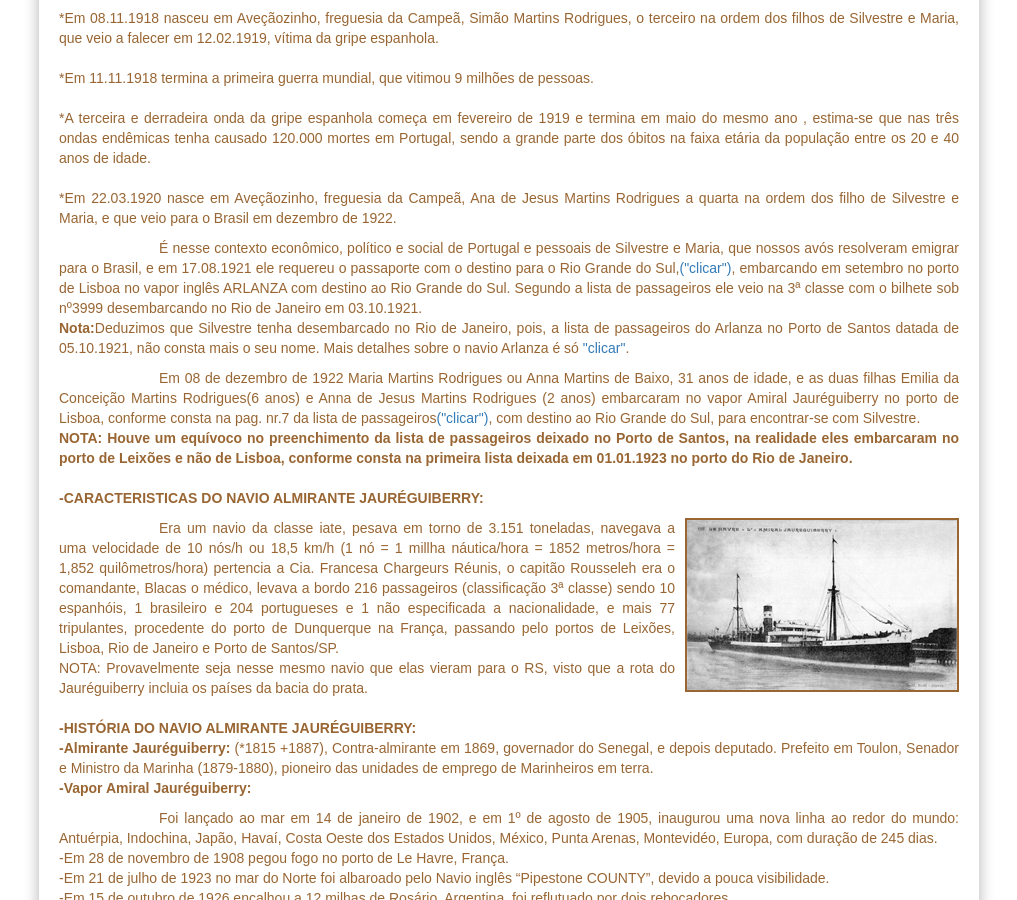
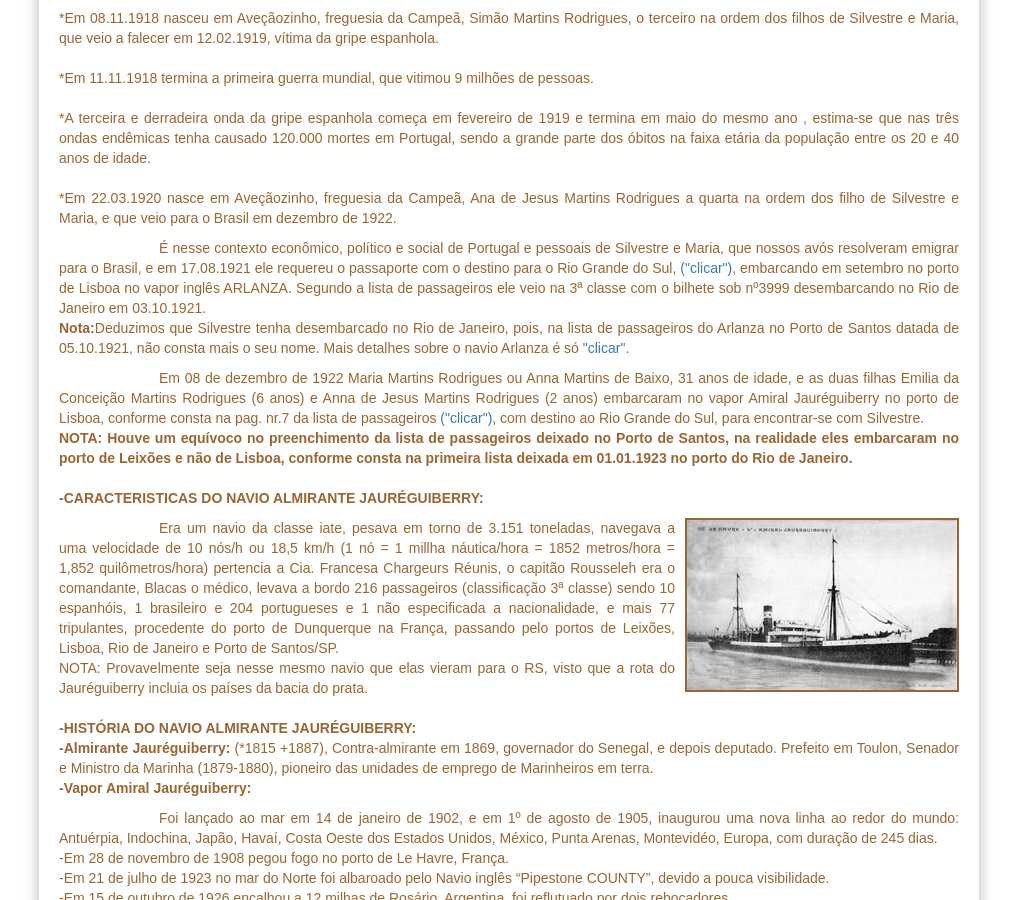
Before and after one commit to claudiovargas1955/claudiovargas1955.github.io, a Jekyll site: the page built from _pages/historia-de-silvestre.html, in a window 1280 px wide and 900 px high, scrolled down 9329 px. Shown: the whole window, without its empty margins (131-1148 px from the left). Built offline with Jekyll 4.4.1, drawn with Linux system fonts in a browser that asks for light colours; some web fonts are replaced.

Commit message:
Update historia-de-silvestre.html

```diff
--- a/_pages/historia-de-silvestre.html
+++ b/_pages/historia-de-silvestre.html
@@ -480,16 +480,16 @@ ondas endêmicas tenha causado 120.000 mortes em Portugal, sendo a grande parte
 *Em 22.03.1920 nasce em Aveçãozinho, freguesia da Campeã, Ana de Jesus Martins Rodrigues a quarta na ordem dos filho de Silvestre e
 Maria, e que veio para o Brasil em dezembro de 1922.
 <p style="text-indent:100px";/> É nesse contexto econômico, político e social de Portugal e pessoais de Silvestre e Maria, que nossos
-avós resolveram emigrar para o Brasil, e em 17.08.1921 ele requereu o passaporte com o destino para o Rio Grande do Sul,<a href="https://familysearch.org/pal:/MM9.3.1/TH-1942-25488-963-43?cc=1985805&wc=SW7S-L29:264201201,265385601"target="_blank";>("clicar")</a>,
-embarcando em setembro no porto de Lisboa no vapor inglês ARLANZA com destino ao Rio Grande do Sul. Segundo a lista de passageiros ele
-veio na 3ª classe com o bilhete sob nº3999 desembarcando no Rio de Janeiro em 03.10.1921.<br>
-<b>Nota:</b>Deduzimos que Silvestre tenha desembarcado no Rio de Janeiro, pois, a lista de passageiros do Arlanza no Porto de Santos
+avós resolveram emigrar para o Brasil, e em 17.08.1921 ele requereu o passaporte com o destino para o Rio Grande do Sul, <a href="https://familysearch.org/pal:/MM9.3.1/TH-1942-25488-963-43?cc=1985805&wc=SW7S-L29:264201201,265385601"target="_blank";>("clicar")</a>,
+embarcando em setembro no porto de Lisboa no vapor inglês ARLANZA. Segundo a lista de passageiros ele veio na 3ª classe com o bilhete
+sob nº3999 desembarcando no Rio de Janeiro em 03.10.1921.<br>
+<b>Nota:</b>Deduzimos que Silvestre tenha desembarcado no Rio de Janeiro, pois, na lista de passageiros do Arlanza no Porto de Santos
 datada de 05.10.1921, não consta mais o seu nome. Mais detalhes sobre o navio Arlanza é só <a href="http://www.novomilenio.inf.br/rossini/arlanza.htm"
 target="_blank";>"clicar"</a>.<br>
 
 <p style="text-indent:100px";/>Em 08 de dezembro de 1922 Maria Martins Rodrigues ou Anna Martins de Baixo, 31 anos de idade, e as duas
-filhas Emilia da Conceição Martins Rodrigues(6 anos) e Anna de Jesus Martins Rodrigues (2 anos) embarcaram no vapor Amiral
-Jauréguiberry  no porto de Lisboa, conforme consta na pag. nr.7 da lista de passageiros<a href="http://museudaimigracao.org.br/acervodigital/upload/listas/BR_APESP_MI_LP_012825.pdf" target="_blank";>("clicar")</a>,
+filhas Emilia da Conceição Martins Rodrigues (6 anos) e Anna de Jesus Martins Rodrigues (2 anos) embarcaram no vapor Amiral
+Jauréguiberry  no porto de Lisboa, conforme consta na pag. nr.7 da lista de passageiros <a href="http://museudaimigracao.org.br/acervodigital/upload/listas/BR_APESP_MI_LP_012825.pdf" target="_blank";>("clicar")</a>,
 com destino ao Rio Grande do Sul, para encontrar-se com Silvestre.<br/>
 <b>NOTA: Houve um equívoco no preenchimento da lista de passageiros deixado no Porto de Santos, na realidade eles embarcaram no porto de
  Leixões e não de Lisboa, conforme consta na primeira lista deixada em 01.01.1923 no porto do Rio de Janeiro.</b><br/><br/>
```
